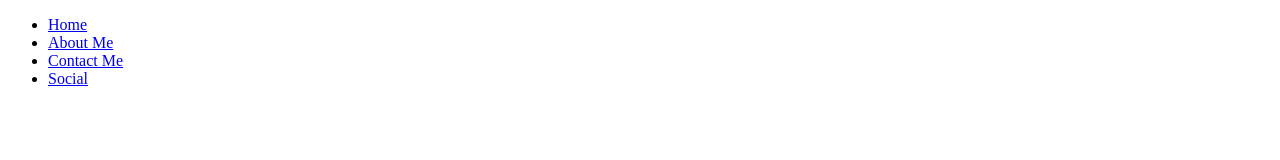
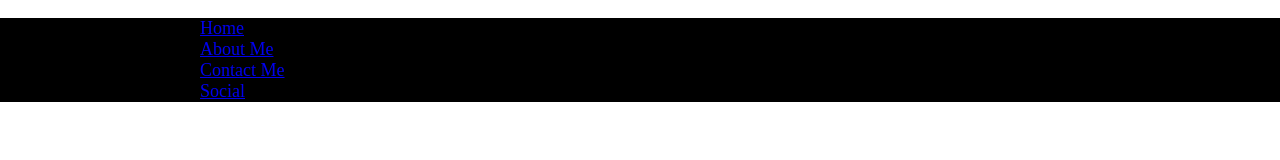
Before and after one commit to KonnarHorsewood/konnarhorsewood1.github.io, a plain HTML site: page home.html in a window 1280 px wide. Drawn offline with Linux system fonts and the light colour scheme.

Commit message:
Update styles.css

```diff
--- a/styles.css
+++ b/styles.css
@@ -1,2 +1,16 @@
-<body></body> {
+body {
+  padding: 0;
+  margin: 0;
+  overflow-y: scroll
+  font-family: arial;
+  font-size: 18px;
 }
+
+#nav {
+  background-color: black;
+}
+#nav_wrapper {
+  width: 960px;
+  margin: 0 auto;
+  text-align: left;
+}
```
